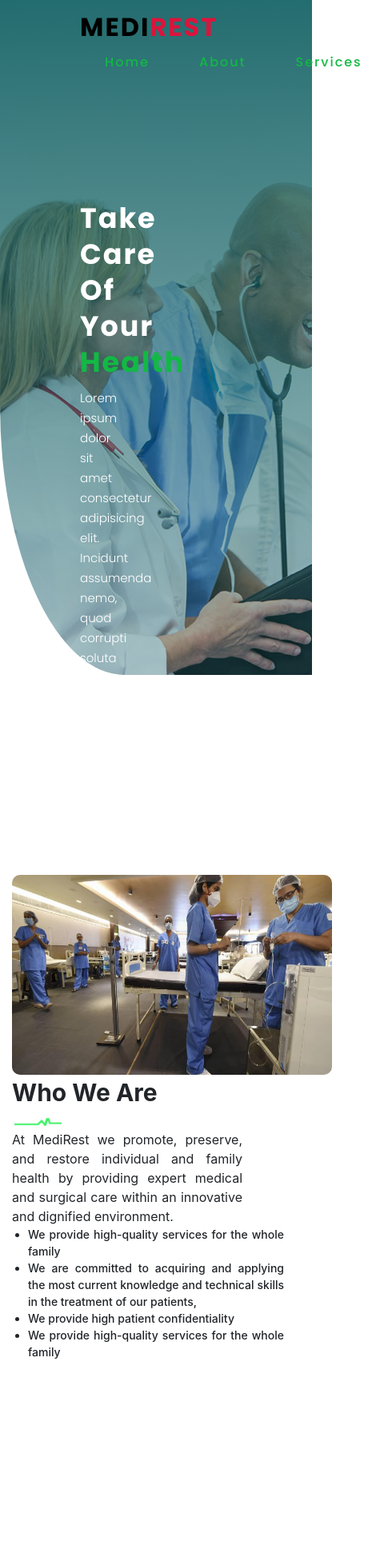
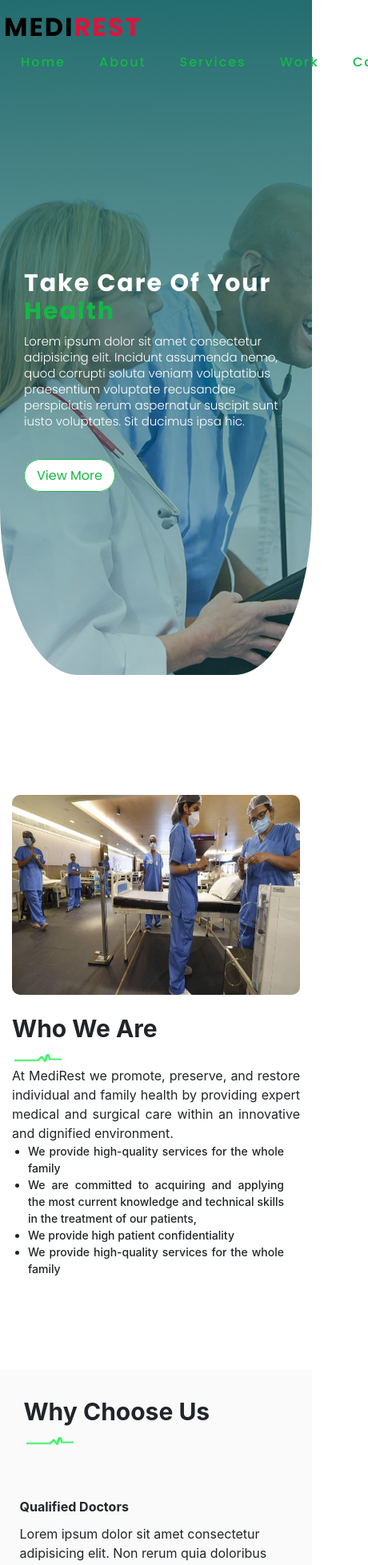
Before and after one commit to Ogenyi25/medirest, a React (Create React App) app: page / in a window 390 px wide. Shown: the top 1957 px of the page at 80% size, 460 px wide, since content can reach past the window. Built offline with nearby package versions, Linux system fonts and the light colour scheme; a web font is replaced by a local one.

Commit message:
added styles for mobile responsiveness

```diff
--- a/src/styles/component/_navbar.scss
+++ b/src/styles/component/_navbar.scss
@@ -48,3 +48,58 @@
     background: #fff;
     transition: .5s;
 }
+
+
+@media only screen and (max-width: 768px) {
+    .navbar {
+        position: fixed;
+        top: 0;
+        left: 0;
+        width: 100%;
+        display: flex;
+        justify-content: space-between;
+        align-items: center;
+        transition: .5s;
+        padding: 10px 5px;
+        z-index: 10000;
+        background:transparent;
+        font-family: 'Poppins';
+        .logo {
+            position: relative;
+            font-weight: 700;
+            color: #000;
+            text-decoration: none;
+            font-size: 2rem;
+            text-transform: uppercase;
+            letter-spacing: 2px;
+            transition: .4s;
+            span {
+                color: crimson;
+            }
+        }
+        .nav-list {
+            position: relative;
+            display: flex;
+            justify-content: center;
+            align-items: center;
+            .nav-item {
+                position: relative;
+                list-style: none;
+                .nav-link {
+                    position: relative;
+                    margin: 0 5px;
+                    text-decoration: none;
+                    color: rgb(18, 185, 68);
+                    letter-spacing: 2px;
+                    font-weight: 500;
+                    transition: .4s;
+                }
+            }
+        }
+    }
+    .navbar.active {
+        background: #fff;
+        transition: .5s;
+        height: 15vh;
+    }
+}
--- a/src/styles/pages/_home.scss
+++ b/src/styles/pages/_home.scss
@@ -131,3 +131,146 @@
         }
     }
 }
+
+
+
+@media only screen and (max-width: 768px) {
+    .home {
+        .home-container {
+            height: 100vh;
+            align-content: center;
+            background: linear-gradient(rgba(13, 94, 97, 0.9), rgba(13,94,97, 0.3)), url('../../asset/images/background.jpg');
+            border-radius: 0px 0px 25% 25%;
+            .home-data {
+                padding: 100px 15px;
+                width: 100%;
+                font-family: 'Poppins';
+                .home-title {
+                    padding-top: 100px;
+                    font-size: 30px;
+                    font-weight: 700;
+                    margin-bottom: 10px;
+                    text-transform: capitalize;
+                    color: #fff;
+                    line-height: 35px;
+                    span {
+                        color: rgb(18, 185, 68);
+                    }
+                }
+                .home-description {
+                    color: #fff;
+                    font-size: 15px;
+                    font-weight: 300;
+                    font-family: 'Poppins';
+                    line-height: 20px;
+                    padding-bottom: 30px;
+                }
+                .button {
+                    background: #fff;
+                    padding: 8px 15px;
+                    border-radius: 25px;
+                    text-decoration: none;
+                    border: 1px solid rgb(18, 185, 68);
+                    color: rgb(18, 185, 68);
+
+                }
+            }
+        }
+        .welcome-section {
+            width: 100%;
+            margin-top: 150px;
+            align-content: center;
+            .welcome-note {
+                justify-content: center;
+                .welcome-img {
+                    margin-bottom: 20px;
+                    .image {
+                        border-radius: 10px;
+                        width: 100%;
+                        height: 250px;
+                    }
+                }
+                .welcome-text {
+                    .title {
+                        font-size: 30px;
+                        font-weight: 700;
+                        text-transform: capitalize;
+                    }
+                    .description {
+                        width: 100%;
+                        text-align: justify;
+                    }
+                    ul {
+                        li {
+                            margin: 0px 20px;
+                            font-weight: 500;
+                            font-size: 14px;
+                            text-align: justify;
+                        }
+                    }
+                    .heartrate {
+                        height: 10px;
+                        margin-left: 0.2rem;
+                    }
+                }
+            }
+            .reason-section {
+                margin: 100px 0px 0px -15px;
+                align-content: center;
+                background: #fafafa;
+                width: 99.9vw;
+
+                .reason {
+                    justify-content: center;
+                    .text {
+                        padding: 30px 10px;
+                        width: 90%;
+                        .text-title {
+                            font-size: 30px;
+                            font-weight: 700;
+                            text-transform: capitalize;
+                        }
+                        .heartrate {
+                            height: 10px;
+                            margin-left: 0.2rem;
+                        }
+                        .divs {
+                            margin-top: 50px;
+                            .first {
+                                padding: 10px 10px;
+                                transition: .5s;
+                                .title {
+                                    padding-bottom: 10px;
+                                    font-size: 16px;
+                                    font-weight: 700;
+                                    text-transform: capitalize;
+                                }
+                                .description {
+                                    padding-bottom: 40px;
+                                }
+                            }
+                            .first:hover {
+                                background: rgba(255, 255, 255, 0.774);
+                                border-radius: 10px;
+                                box-shadow: 2px 0px 10px rgba(13, 94, 97, 0.137);
+                                transform: translateY(-10%);
+                            }
+                        }
+                    }
+                    .image {
+                        padding: 5px;
+                        text-align: center;
+                        width: 100%;
+                        .stethoscope {
+                            margin-top: -40px;
+                            width: 350px;
+                            margin-left: -100px;
+
+
+                        }
+                    }
+                }
+            }
+        }
+    }
+}
```
